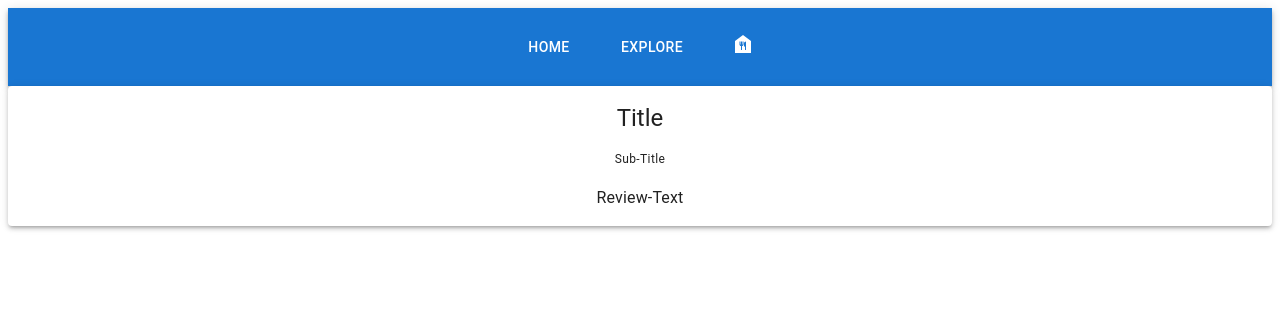
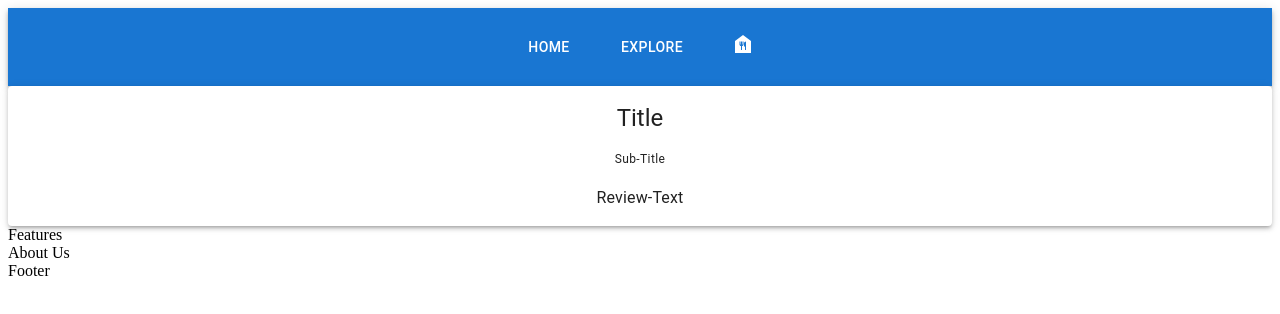
Before and after one commit to GreenCatInForest/recipe-search-app, a React (Create React App) app: page / in a window 1280 px wide. Shown: the top 314 px of the page. Built offline with nearby package versions, Linux system fonts and the light colour scheme.

Commit message:
Home page componetns added.

```diff
--- /dev/null
+++ b/src/components/AboutUs.js
@@ -0,0 +1,5 @@
+export const AboutUs = () => {
+    return (
+        <div>About Us</div>
+    )
+}
--- a/src/components/Banner.js
+++ b/src/components/Banner.js
@@ -1,11 +1,11 @@
 import Stack from "@mui/material/Stack";
 import Typography from "@mui/material/Typography";
 import Paper from "@mui/material/Paper";
-import { useNavigate } from "react-router-dom";
+// import { useNavigate } from "react-router-dom";
 import * as React from 'react';
 
 export const Banner = () => {
-  const navigate = useNavigate();
+  // const navigate = useNavigate();
 
   return (
     <Paper elevation={3}>
--- /dev/null
+++ b/src/components/Features.js
@@ -0,0 +1,4 @@
+export const Features = () => {
+
+return (   <div>Features</div> )
+}
--- /dev/null
+++ b/src/components/Footer.js
@@ -0,0 +1,5 @@
+export const Footer = () => {
+    return (
+        <div>Footer</div>
+    )
+}
--- a/src/pages/Home.js
+++ b/src/pages/Home.js
@@ -1,9 +1,15 @@
-import {Banner} from "../components/Banner"
+import { Banner } from "../components/Banner"
+import { Features } from "../components/Features";
+import { AboutUs } from "../components/AboutUs"
+import { Footer } from "../components/Footer"
 
 export const Home = () => {
   return (
     <div>
       <Banner />
+      <Features />
+      <AboutUs />
+      <Footer />
     </div>
   );
 };
```
